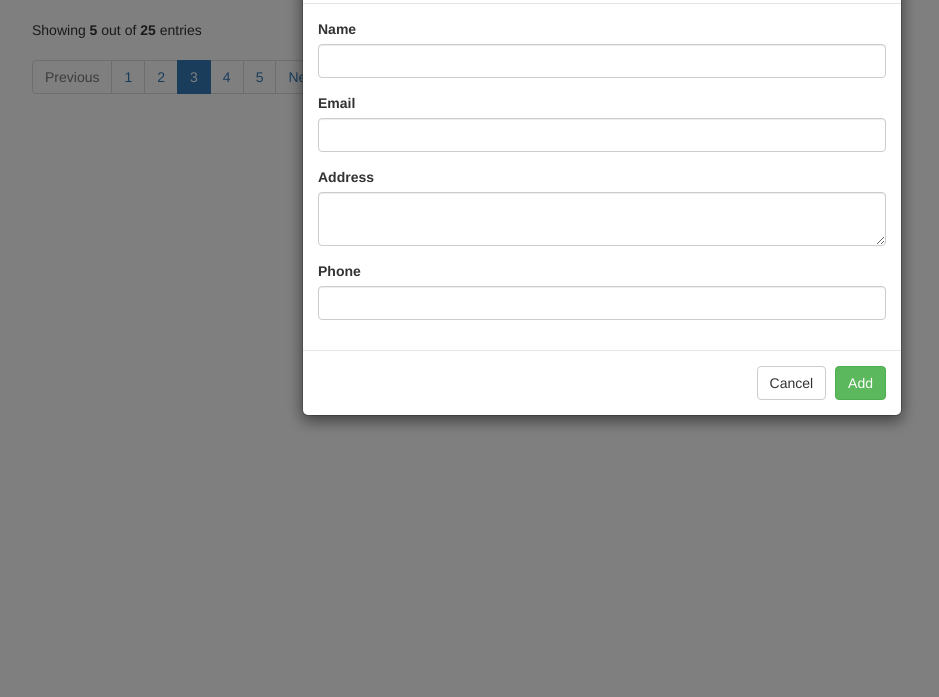
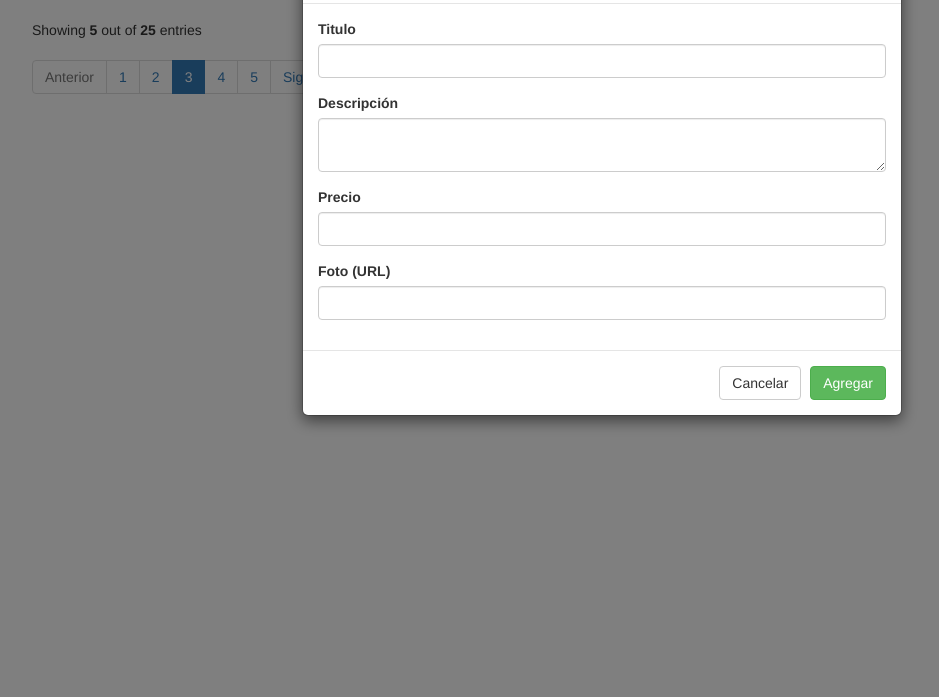
Before and after one commit to marianom123/pythonisa-backend, a Flask app: page /admin in a window 1280 px wide, after a click that opens the changed part. Shown: the part 103-800 px from the top of the page, without its empty margins (38-977 px from the left). Run offline with Flask 3, Linux system fonts and the light colour scheme; data that the repository does not hold is empty; some libraries are stand-ins or nearby versions.

Commit message:
Algunos cambios de código admin.html

```diff
--- a/app.py
+++ b/app.py
@@ -19,6 +19,7 @@ app.config['MYSQL_PORT'] = 3306
 app.config['MYSQL_USER'] = 'sql10717628'
 app.config['MYSQL_PASSWORD'] = '6rqZbmvWgl'
 app.config['MYSQL_DB'] = 'sql10717628'
+app.config['MYSQL_CURSORCLASS'] = 'DictCursor'
 
 mysql.init_app(app)
 
--- a/templates/productos/admin.html
+++ b/templates/productos/admin.html
@@ -36,10 +36,10 @@
 								<label for="selectAll"></label>
 							</span>
 						</th>
-                        <th>Título</th>
+                        <th>Foto</th>
+						<th>Título</th>
                         <th>Descripción</th>
 						<th>Precio</th>
-                        <th>Foto</th>
                         <th>Actions</th>
                     </tr>
                 </thead>
@@ -52,10 +52,10 @@
 								<label for="checkbox1"></label>
 							</span>
 						</td>
-                        <td> {{ producto[1] }} </td>
-                        <td> {{ producto[2] }} </td>
-						<td> {{ producto[3] }} </td>
-                        <td> <img src="{{ producto[4] }}" alt="img" width=50> </td>
+                        <td> <img src="{{ producto['foto'] }}" alt="img" width="100" height="75"> </td>
+						<td> {{ producto['titulo'] }} </td>
+                        <td> {{ producto['descripcion'] }} </td>
+						<td> {{ producto['precio'] }} </td>
                         <td>
                             <a href="#editEmployeeModal" class="edit" data-toggle="modal"><i class="material-icons" data-toggle="tooltip" title="Edit">&#xE254;</i></a>
                             <a href="#deleteEmployeeModal" class="delete" data-toggle="modal"><i class="material-icons" data-toggle="tooltip" title="Delete">&#xE872;</i></a>
@@ -67,13 +67,13 @@
 			<div class="clearfix">
                 <div class="hint-text">Showing <b>5</b> out of <b>25</b> entries</div>
                 <ul class="pagination">
-                    <li class="page-item disabled"><a href="#">Previous</a></li>
+                    <li class="page-item disabled"><a href="#">Anterior</a></li>
                     <li class="page-item"><a href="#" class="page-link">1</a></li>
                     <li class="page-item"><a href="#" class="page-link">2</a></li>
                     <li class="page-item active"><a href="#" class="page-link">3</a></li>
                     <li class="page-item"><a href="#" class="page-link">4</a></li>
                     <li class="page-item"><a href="#" class="page-link">5</a></li>
-                    <li class="page-item"><a href="#" class="page-link">Next</a></li>
+                    <li class="page-item"><a href="#" class="page-link">Siguiente</a></li>
                 </ul>
             </div>
         </div>
@@ -89,25 +89,25 @@
 					</div>
 					<div class="modal-body">
 						<div class="form-group">
-							<label>Name</label>
+							<label>Titulo</label>
 							<input type="text" class="form-control" required>
 						</div>
 						<div class="form-group">
-							<label>Email</label>
-							<input type="email" class="form-control" required>
-						</div>
-						<div class="form-group">
-							<label>Address</label>
+							<label>Descripción</label>
 							<textarea class="form-control" required></textarea>
 						</div>
 						<div class="form-group">
-							<label>Phone</label>
-							<input type="text" class="form-control" required>
+							<label>Precio</label>
+							<input type="number" min="0" max="10000000" step="any" class="form-control" required>
+						</div>
+						<div class="form-group">
+							<label>Foto (URL)</label>
+							<input type="url" class="form-control" required>
 						</div>
 					</div>
 					<div class="modal-footer">
-						<input type="button" class="btn btn-default" data-dismiss="modal" value="Cancel">
-						<input type="submit" class="btn btn-success" value="Add">
+						<input type="button" class="btn btn-default" data-dismiss="modal" value="Cancelar">
+						<input type="submit" class="btn btn-success" value="Agregar">
 					</div>
 				</form>
 			</div>
@@ -124,25 +124,25 @@
 					</div>
 					<div class="modal-body">
 						<div class="form-group">
-							<label>Name</label>
+							<label>Título</label>
 							<input type="text" class="form-control" required>
 						</div>
 						<div class="form-group">
-							<label>Email</label>
-							<input type="email" class="form-control" required>
-						</div>
-						<div class="form-group">
-							<label>Address</label>
+							<label>Descripción</label>
 							<textarea class="form-control" required></textarea>
 						</div>
 						<div class="form-group">
-							<label>Phone</label>
-							<input type="text" class="form-control" required>
+							<label>Precio</label>
+							<input type="number" min="0" max="10000000" step="any" class="form-control" required>
+						</div>
+						<div class="form-group">
+							<label>foto</label>
+							<input type="url" class="form-control" required>
 						</div>
 					</div>
 					<div class="modal-footer">
-						<input type="button" class="btn btn-default" data-dismiss="modal" value="Cancel">
-						<input type="submit" class="btn btn-info" value="Save">
+						<input type="button" class="btn btn-default" data-dismiss="modal" value="Cancelar">
+						<input type="submit" class="btn btn-info" value="Guardar">
 					</div>
 				</form>
 			</div>
@@ -154,12 +154,12 @@
 			<div class="modal-content">
 				<form>
 					<div class="modal-header">
-						<h4 class="modal-title">Delete Employee</h4>
+						<h4 class="modal-title">Eliminar Producto</h4>
 						<button type="button" class="close" data-dismiss="modal" aria-hidden="true">&times;</button>
 					</div>
 					<div class="modal-body">
-						<p>Are you sure you want to delete these Records?</p>
-						<p class="text-warning"><small>This action cannot be undone.</small></p>
+						<p>¿Está seguro que desea eliminar este registro?</p>
+						<p class="text-warning"><small>Esta acción no puede deshacerse.</small></p>
 					</div>
 					<div class="modal-footer">
 						<input type="button" class="btn btn-default" data-dismiss="modal" value="Cancel">
```
Also changed, not shown: app_test2.py (renamed from app_test4.py).
